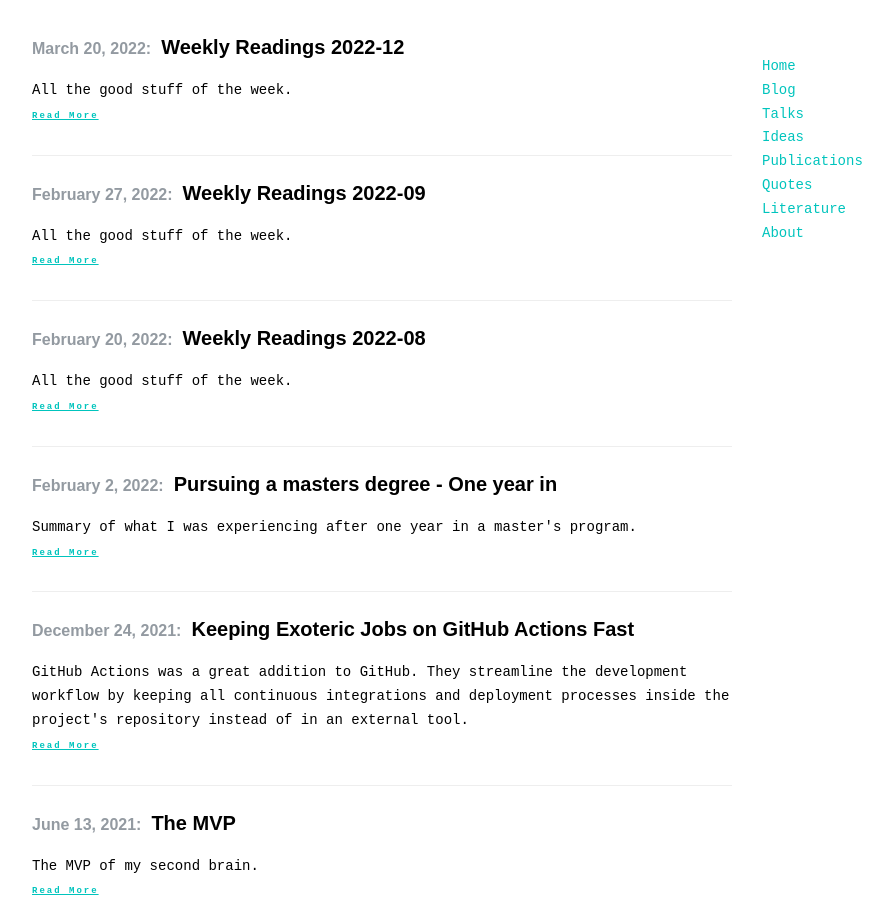
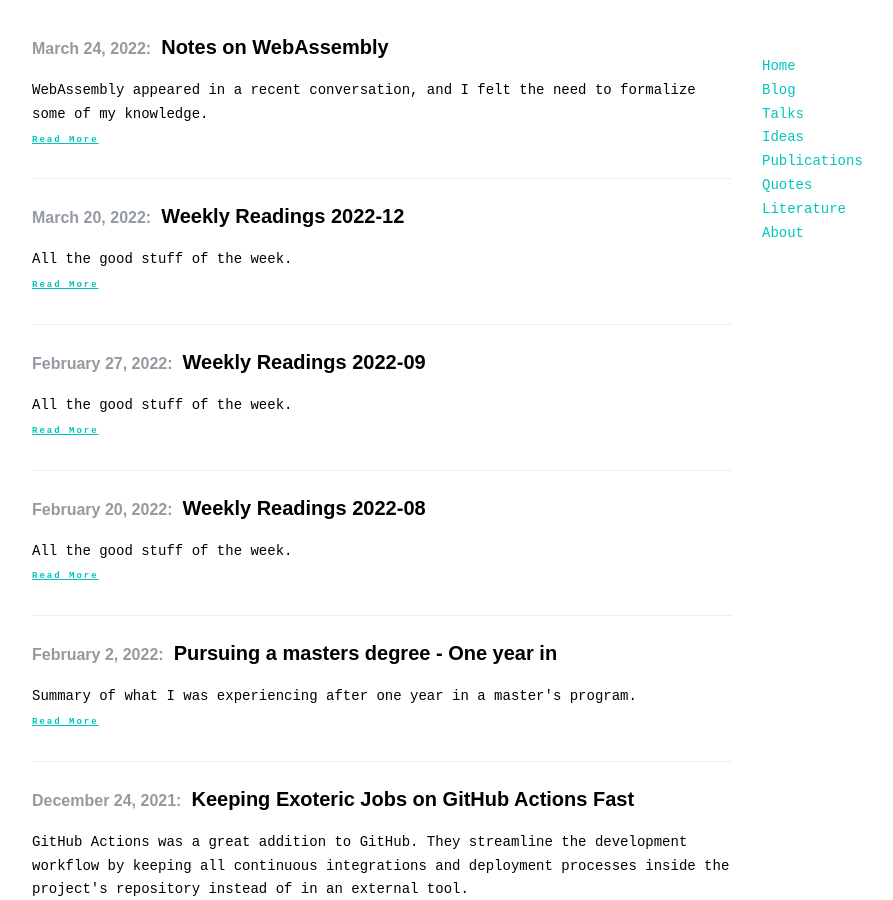
Before and after one commit to rsarai/-rsarai.github.io, a Jekyll site: the page built from blog/index.html, in a window 1280 px wide and 900 px high. Shown: the whole window, without its empty margins (183-1076 px from the left). Built offline with Jekyll 4.4.1, drawn with Linux system fonts in a browser that asks for light colours; the list of posts is cut into pages by our own code; some of the changed lines change nothing that is shown.

Commit message:
Adds notes on webassembly

```diff
--- a/_posts/2022-03-20-what-i-read-this-12week.md
+++ b/_posts/2022-03-20-what-i-read-this-12week.md
@@ -3,7 +3,7 @@ layout: post
 title: Weekly Readings 2022-12
 categories: [notes]
 excerpt: All the good stuff of the week.
-last_modified_at: 2022-03-20
+last_modified_at:
 ---
 
 - [Gall's Law](https://matt-rickard.com/galls-law/)
--- /dev/null
+++ b/_posts/2022-03-24-notes-on-webassembly.md
@@ -0,0 +1,48 @@
+---
+layout: post
+title: Notes on WebAssembly
+categories: [web]
+excerpt: WebAssembly appeared in a recent conversation, and I felt the need to formalize some of my knowledge.
+last_modified_at:
+---
+
+WebAssembly appeared in a recent conversation, and I felt the need to formalize some of my knowledge. WebAssembly (wasm) is a binary instruction format for a stack-based virtual machine. It's safe to say that you do not write WebAssembly, you compile other higher-level languages to it.
+
+> A stack-based virtual machine is an abstraction of a computer. Stack machines are used as the building blocks of complex programs, they provide the stack structure to put values on the stack and then perform operations with them. The intention of these virtual machines is to be specialized in one type of bytecode (an interpreter, translating code in real-time on the CPU). Examples are the JVM and EVM (Ethereum virtual machine).
+
+Wasm was not created to replace JavaScript, the intention was to complement it with two main characteristics: speed and portability.
+
+## Speed
+WebAssembly translates to assembly code much faster than JavaScript. Its binaries are much smaller than textual JavaScript files, as a consequence, they are faster to download, which is especially important on slow networks. Another aspect is that parsing JavaScript involves transforming plain text to a data structure called abstract syntax tree (AST) and turning that into binary format. WebAssembly is delivered as binary, and decoding it happens much faster. It’s statically typed so, unlike with JavaScript, the engine doesn’t need to speculate during compilation about what types will be used.
+
+When is this an advantage? Think about the cases where you need to use software outside the browser: video games, video editing, 3D rendering, or music production. These applications do a lot of calculations and require a high degree of performance. That kind of performance is hard to get from JavaScript.
+
+Also, the cost of downloading, parsing, and compiling very large JavaScript applications can be prohibitive. Mobile and other resource-constrained platforms can further amplify these performance bottlenecks.
+  - More on the topic in the post: [The Mobile Performance Inequality Gap, 2021](https://infrequently.org/2021/03/the-performance-inequality-gap/)
+
+## Portability
+Think about the software you need to use outside the browser, especially on the huge and established C/C++ applications used for image processing that can now run on the web, by using WebAssembly as its compile target.
+
+Also, languages like Rust can have specialized tooling and support for WebAssembly, to offer a great experience for writing for the web, in languages that historically could not be run on the web. Standalone Server-side runtimes (like Wasmer, Wasmtime) allow for running WebAssembly on the server, as its own application, or embedded in a host application written in a variety of languages. Allowing you to write business logic, or computationally intensive algorithms once and have a commonly shared implementation that is run in a lightweight runtime.
+
+## When should I generally use WebAssembly?
+
+WebAssembly has become another tool in a developer's toolbelt. For example, a web developer's tools are HTML (Declaring UI), CSS (Styling UI), JavaScript (Adding functionality to a UI), and now WebAssembly (Processing heavy tasks, to give results back to the UI). Using the right tool for the job is what will give you the best results for your project.
+
+A good rule of thumb is: Use WebAssembly for computationally intensive tasks, such as games, image manipulation, math, physics, audio effects, etc. More scenarios on the AssemblyScript site: https://www.assemblyscript.org/frequently-asked-questions.html#frequently-asked-questions
+
+In practice, for web developers to start writing wasm code without using C or Rust, AssemblyScript is the best option. AssemblyScript compiles a strict variant of TypeScript to WebAssembly, allowing web developers to keep using TypeScript-compatible tooling.
+
+
+## Usage on The Graph
+I have used WebAssembly while developing a subgraph for web3 apps. From what I could see the wasm part is mature enough and works as expected, much of the problems I faced were caused by the early stage of subgraph development toolset.
+
+About AssemblyScript, the advertisement states that "You are now able to write WebAssembly without learning a new language...", which is true and false. True because it does look like regular typescript code, however, multiple basic functionalities are not yet supported, such as closures, and I was often only aware of the constraints at compilation time which is annoying.
+
+## References
+- [https://en.wikipedia.org/wiki/Stack_machine](https://en.wikipedia.org/wiki/Stack_machine)
+- [https://andreabergia.com/stack-based-virtual-machines/](https://andreabergia.com/stack-based-virtual-machines/)
+- [https://ethereum.org/en/developers/docs/evm/](https://ethereum.org/en/developers/docs/evm/)
+- [https://blog.logrocket.com/webassembly-how-and-why-559b7f96cd71/](https://blog.logrocket.com/webassembly-how-and-why-559b7f96cd71/)
+- [https://madewithwebassembly.com/about/](https://madewithwebassembly.com/about/)
+- [https://developer.mozilla.org/en-US/docs/WebAssembly/Concepts](https://developer.mozilla.org/en-US/docs/WebAssembly/Concepts)
```
